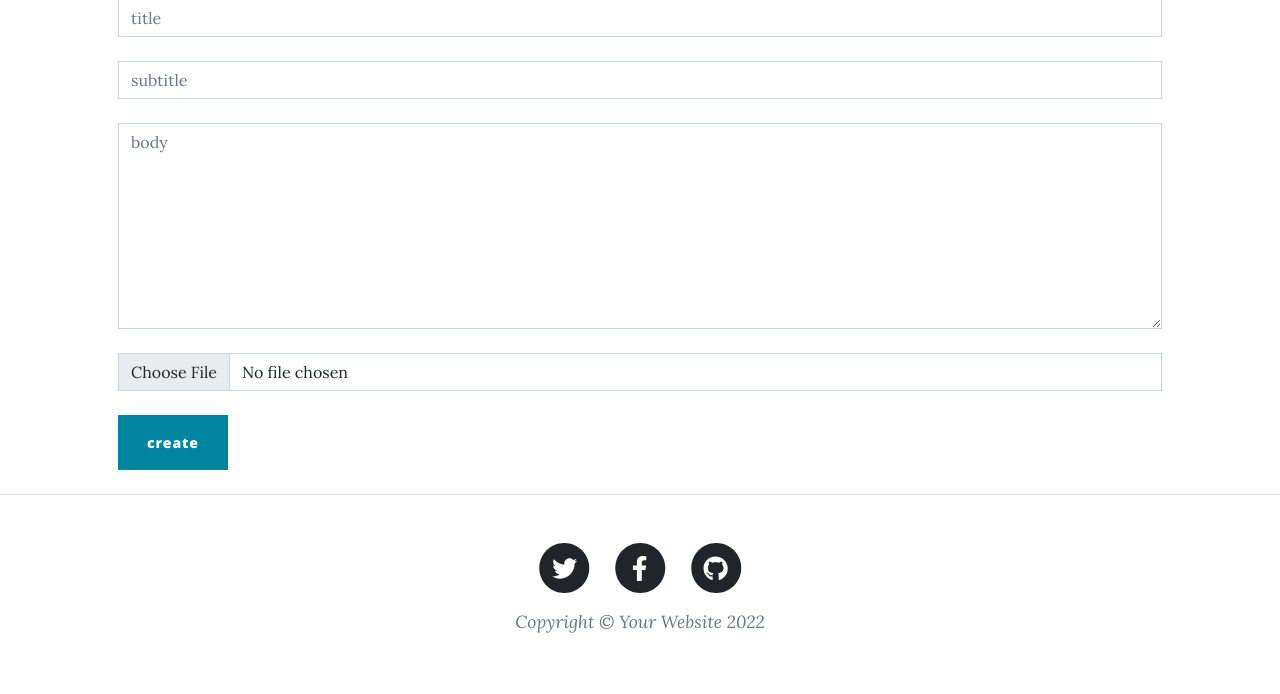
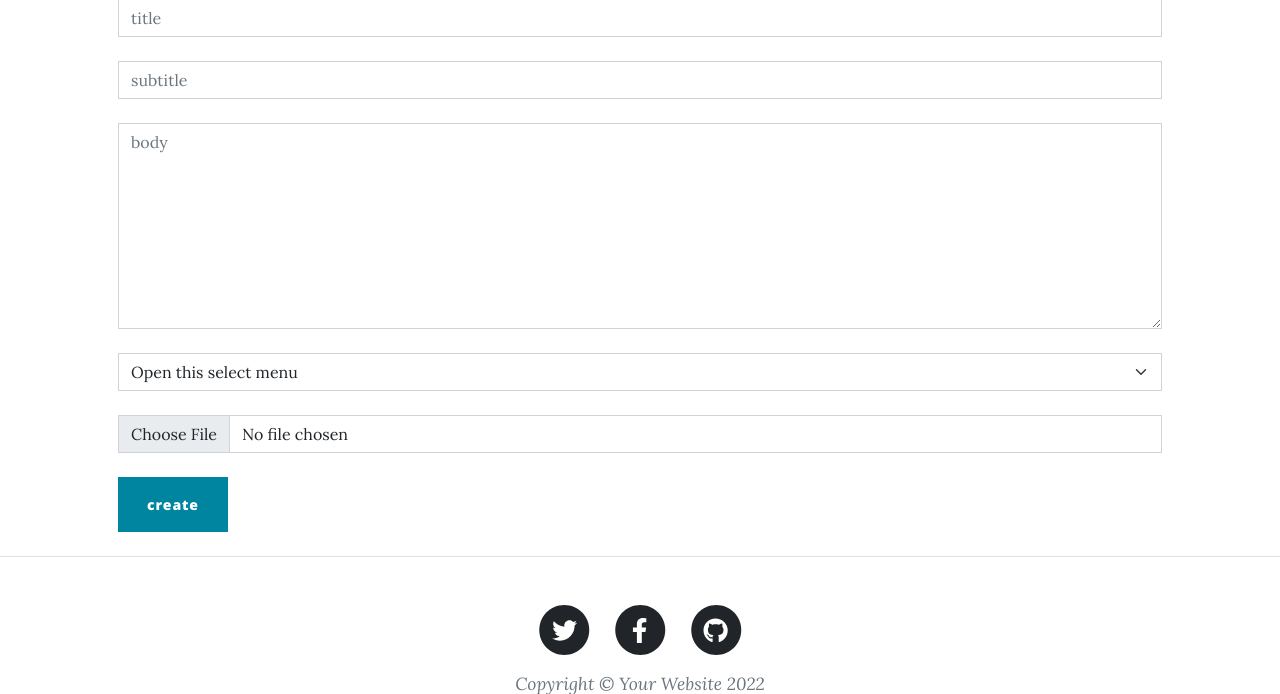
Before and after one commit to NathanNhan/cleanblog, a PHP site: page /posts/create.php in a window 1280 px wide. Shown: the part 581-1275 px from the top of the page. Before the commit the page ends 1214 px from the top, so only its background shows below. Run offline with PHP 8.4, Linux system fonts and the light colour scheme; tables that the repository leaves empty or names only in its code hold one stand-in row (values such as "Sample post"); some libraries are stand-ins or nearby versions.

Commit message:
bai12:postwithcategory

```diff
--- a/posts/create.php
+++ b/posts/create.php
@@ -1,13 +1,23 @@
 <?php require_once '../includes/header.php';
 //Nhúng PDO config vào
 require_once '../config/config.php';
+//Lấy tất cả chuyên mục bài viết từ cơ sở dữ liệu
+//  Bước 1: Các bạn viết câu truy vấn query
+$categories = $conn->query("select * from category");
+ // Bước 2: Chạy câu truy vấn query
+ $categories->execute();
+ //Bước 3: Lấy về kết quả theo kiểu mảng
+ $rows_category = $categories->fetchAll(PDO::FETCH_ASSOC);
+
+
 if(isset($_POST['submit'])) {
-  if($_POST['title'] == '' or $_POST['subtitle'] == '' or $_POST['body'] = '') {
+  if($_POST['title'] == '' or $_POST['subtitle'] == '' or $_POST['body'] == '' or $_POST['category_id'] == '') {
     echo 'One or more field empty';
   } else {
     $title = $_POST['title'];
     $subtitle = $_POST['subtitle'];
     $body = $_REQUEST['body'];
+    $category_id = $_POST['category_id'];
 
 
     $image = $_FILES['img']['name'];
@@ -16,14 +26,15 @@ if(isset($_POST['submit'])) {
     $dir = 'images/' . basename($image);
 
     //Insert xuống database
-    $insert = $conn->prepare("INSERT INTO posts (title,subtitle,image,body,user_id,user_name) VALUES (:title, :subtitle,:image,:body,:user_id,:user_name)");
+    $insert = $conn->prepare("INSERT INTO posts (title,subtitle,image,body,category_id,user_id,user_name) VALUES (:title, :subtitle,:image,:body,:category_id,:user_id,:user_name)");
     $insert->execute([
         ':title' => $title,
         ':subtitle' => $subtitle,
         ':image' => $image,
         ':body' => $body,
         ':user_id' => $_SESSION['userid'],
-        ':user_name' => $_SESSION['username']
+        ':user_name' => $_SESSION['username'],
+        ':category_id' => $category_id
     ]);
     //Move đường dẫn cái hình từ máy tính local của mình vào trong cái thư mục images của dự án
     if(move_uploaded_file($_FILES['img']['tmp_name'], $dir)) {
@@ -49,8 +60,17 @@ if(isset($_POST['submit'])) {
                 <input type="text" name="subtitle" id="form2Example1" class="form-control" placeholder="subtitle" />
             </div>
 
-              <div class="form-outline mb-4">
+            <div class="form-outline mb-4">
                 <textarea type="text" name="body" id="form2Example1" class="form-control" placeholder="body" rows="8"></textarea>
+            </div>
+
+            <div class="form-outline mb-4">
+              <select name="category_id" class="form-select" aria-label="Default select example">
+                <option selected>Open this select menu</option>
+                <?php foreach ($rows_category as $cat) : ?>
+                <option value="<?php echo $cat['id'] ?>"><?php echo $cat['name'] ?></option>
+                <?php endforeach; ?>
+              </select>
             </div>
 
 
```
Also changed, not shown: posts/images/about-bg.jpg (added), posts/images/post-bg.jpg (added).
